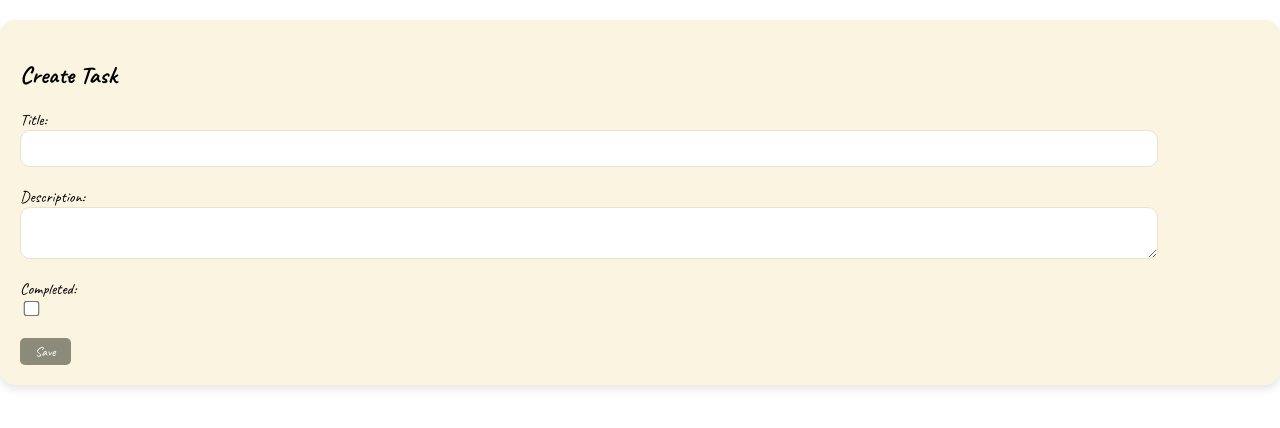
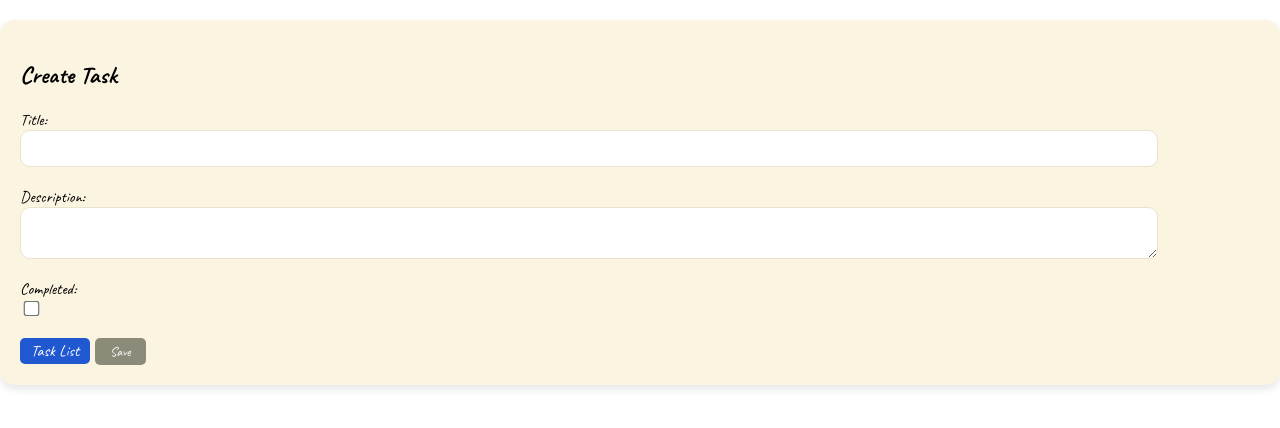
Before and after one commit to daisuke-w/taskmanager_java, a React (Create React App) app in the folder frontend/: page /task/new in a window 1280 px wide. Shown: the top 428 px of the page. Built offline with nearby package versions, Linux system fonts and the light colour scheme.

Commit message:
タスク一覧ボタン追加

```diff
--- a/frontend/src/components/TaskForm.css
+++ b/frontend/src/components/TaskForm.css
@@ -41,3 +41,23 @@
 .task-form-container button:hover {
   background-color: #726f62;
 }
+
+.task-list-button {
+  text-decoration: none;
+  background-color: #2058d2;
+  padding: 5px;
+  border-radius: 5px;
+  display: block;
+  width: 60px;
+  height: 16.5px;
+  line-height: 16.5px;
+  text-align: center;
+  color: white;
+  font-family: 'Caveat';
+  float: left;
+  margin-right: 5px;
+}
+
+.task-list-button:hover {
+    background-color: #173e91;
+}
--- a/frontend/src/components/TaskForm.js
+++ b/frontend/src/components/TaskForm.js
@@ -1,6 +1,7 @@
 import React, { useState, useEffect } from "react";
 import { getTaskById, createTask, updateTask } from "../services/api";
 import { useParams, useNavigate } from "react-router-dom";
+import Button from './Button';
 
 import './TaskForm.css';
 
@@ -64,7 +65,8 @@ const TaskForm = () => {
         <input type="checkbox" name="completed" checked={task.completed} onChange={handleChange} />
       </label>
       <br />
-      <button type="submit">Save</button>
+      <Button as="a" href="/" className="task-list-button">Task List</Button>
+      <Button type="submit">Save</Button>
     </form>
   );
 };
```
